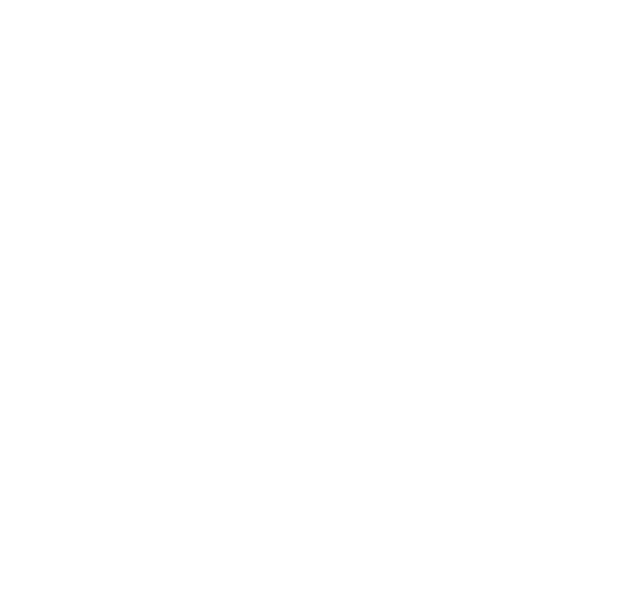
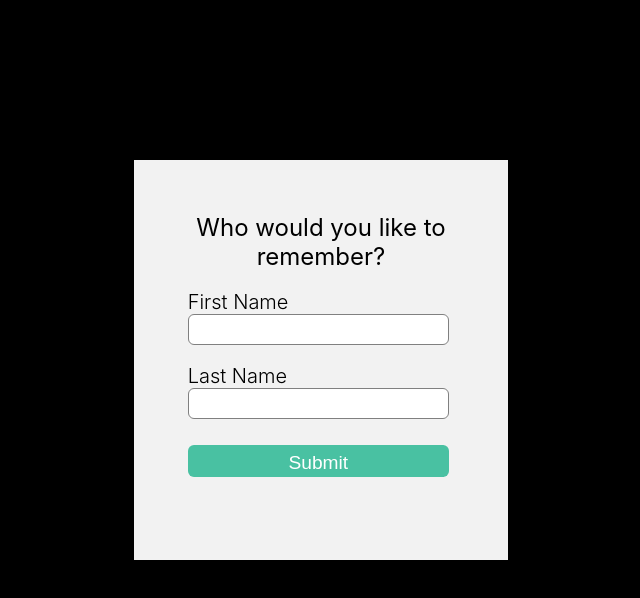
Before and after one commit to isaacruiz0/Front-End-Remembrance, a React (Create React App) app: page /createperson in a window 1280 px wide. Before the commit this address had no page. Shown: the top 598 px of the page, without its empty margins (319-959 px from the left). Built offline with nearby package versions, Linux system fonts and the light colour scheme.

Commit message:
completed the html and css of the submission box

```diff
--- a/src/App.css
+++ b/src/App.css
@@ -271,3 +271,68 @@
   padding: .5em;
   cursor: pointer;
 }
+/* peoplesCards */
+.peopleCards{
+  background-color: white;
+  margin: 10%;
+}
+
+/* ////////////////////////// */
+/* C R E A T E   P E R S O N   C O M P O N E N T  */
+/* ////////////////////////// */
+.create-person-div{
+  height: 100vh;
+  background-color: black;
+  display: grid;
+  grid-template-columns: 1fr 10fr 1fr;
+}
+
+.create-person-div .leftSideBar{
+  grid-column-start: 1/2;
+  background-color: #060606;
+}
+.create-person-div .rightSideBar{
+  grid-column-start: 1/2;
+  background-color: #060606;
+}
+.person-box{
+  background-color: #F2F2F2;
+  width: 35%;
+  height: 50%;
+  margin-left: auto;
+  margin-right: auto;
+  margin-top: 15%;
+  display: flex;
+  flex-direction: column;
+  box-sizing: border-box ;
+  padding: 5%;
+}
+.person-box label{
+  display: flex;
+  display: flex;
+  margin-top: 7%;
+  font-size: 1.25rem;
+  font-weight: 275;
+}
+.person-box input{
+  width: 98%;
+  padding: 7px;
+  box-sizing: border-box;
+  border: none;
+  border: 1px solid gray;
+  border-radius: 6px;
+  outline: none;
+}
+.person-box input[type="button"]{
+  margin-top:10%;
+  height: 2rem;
+  background-color: #49c1a2;
+  color:white;
+  font-size: 1.2rem;
+  border: none;
+  cursor: pointer;
+}
+.person-box .box-title{
+  margin: 0;
+  padding: 0;
+}
--- a/src/App.js
+++ b/src/App.js
@@ -3,6 +3,7 @@
 import SignUp from './Components/SignUp';
 import Login from './Components/Login';
 import Dashboard from './Components/Dashboard';
+import CreatePerson from './Components/CreatePerson';
 // CSS
 import './App.css';
 // Router Imports
@@ -18,6 +19,8 @@
           <Route path="/signup" element = {<SignUp />}/>
           <Route path="/login" element = {<Login />}/>
           <Route path="/dashboard" element = {<Dashboard />}/>
+          <Route path="/createperson" element = {<CreatePerson />}/>
+
         </Routes>
       </Router>
     </div>
--- /dev/null
+++ b/src/Components/CreatePerson.js
@@ -0,0 +1,27 @@
+import React from 'react'
+
+function CreatePerson() {
+    // I am going to need to do a post request and within that i will have use states that are correlated with the user's input
+    // these two usestates will handle the change of user input
+
+  return (
+    <div className='create-person-div'>
+        <div className='leftSideBar'></div>
+        <main>
+            <div className='person-box'>
+              <h2 className='box-title'>Who would you like to remember?</h2>
+              <form className='person-info-form'>
+                <label>First Name</label>
+                <input type='text' placeholder=""/>
+                <label>Last Name</label>
+                <input type='text' placeholder="" />
+                <input type="button" value="Submit" />
+              </form>
+            </div>
+        </main>
+        <div className='rightSideBar'></div>
+    </div>
+  )
+}
+
+export default CreatePerson
--- a/src/Components/Dashboard.js
+++ b/src/Components/Dashboard.js
@@ -1,6 +1,31 @@
 import React from 'react'
+import{ useEffect, useState } from "react"
+import apiUrl from '../apiURL'
+
 
 function Dashboard() {
+    // this will set the displayed array to mapped data
+    // const [currentPeople, setCurrentPeople] = useState([])
+    // this will take the mapped data and display
+    const [displayPeople, setDisplayPeople] = useState([])
+
+    // this will do a get request from my api and return each person
+    useEffect(()=>{
+        fetch(apiUrl + '/people')
+        //this will fetch data from my api
+        .then(res => res.json())
+        //this will create an array of the people data so we can render it
+        .then(data => {let peopleArray = data.people.map((person, index)=>{
+            return(
+                <div className='peopleCards'>
+                    <h1>{person.firstName} {person.lastName}</h1>
+                </div>
+            )
+        })
+        setDisplayPeople(peopleArray)
+    })
+    }, [])
+
 
   return (
     <div className='dashboard'>
@@ -8,6 +33,7 @@
         <main>
             <nav className='dash-nav'><h1>Hello, "name"</h1></nav>
             <div className='div-button'><button>New Person +</button></div>
+            {displayPeople}
         </main>
         <div className='rightSidebar'></div>
     </div>
--- /dev/null
+++ b/src/apiURL.js
@@ -0,0 +1,11 @@
+let apiUrl
+
+// check if development
+if (window.location.hostname === 'localhost') {
+  apiUrl = 'http://localhost:5000'
+} else {
+  apiUrl = 'https://example.herokuapp.com'
+}
+
+// export api url
+export default apiUrl
```
